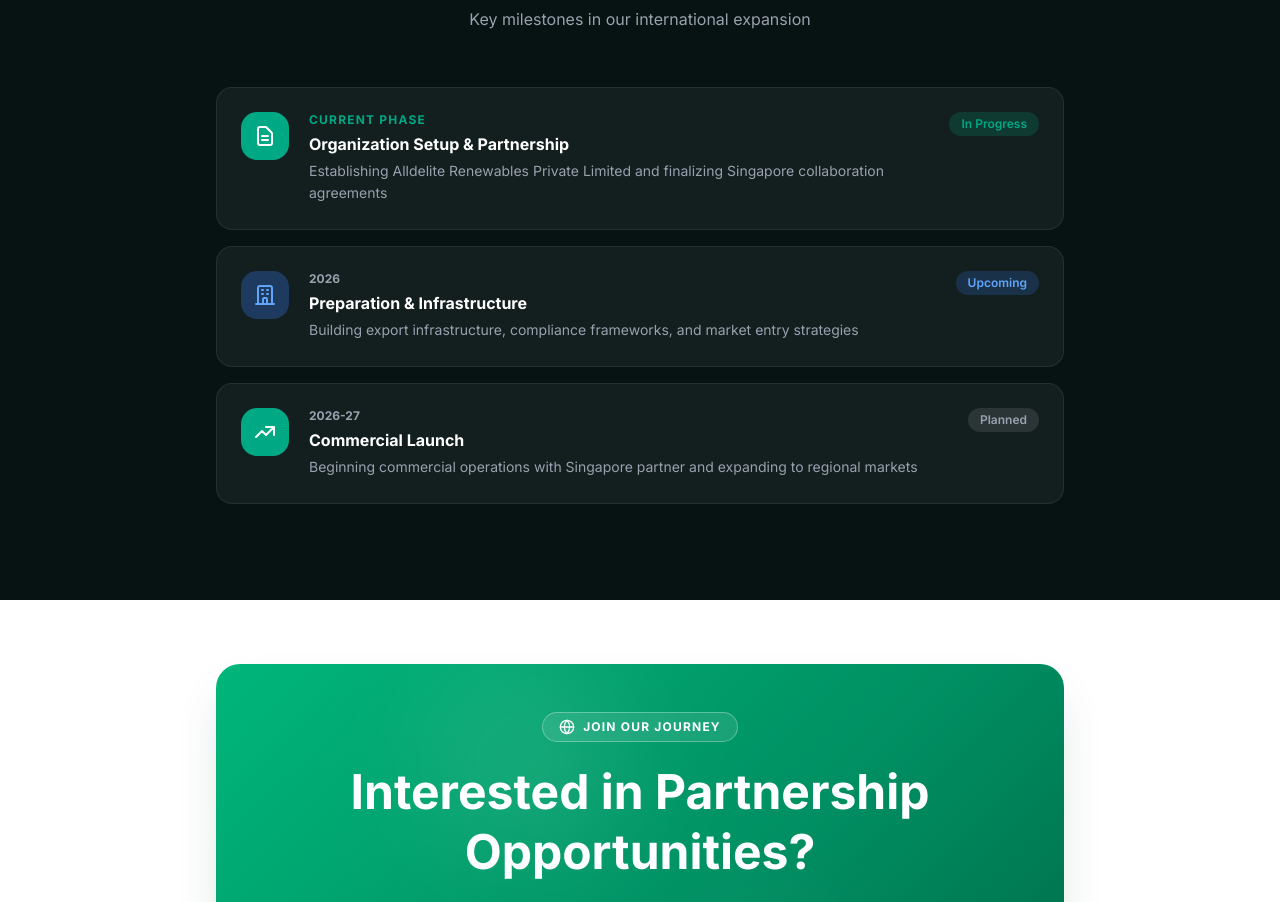
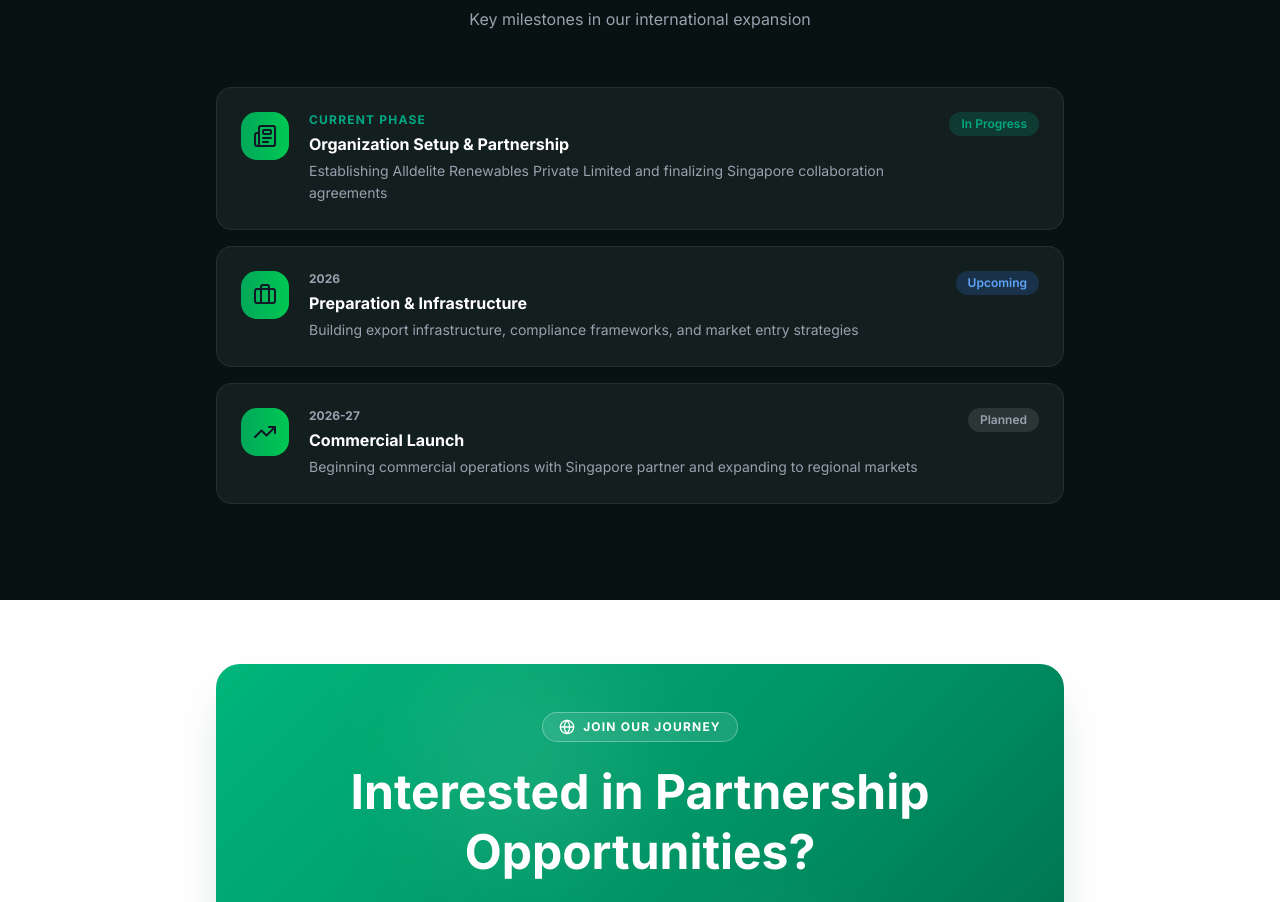
Before and after one commit to scaleoxperts/alldelite, a Next.js app: page /export in a window 1280 px wide. Shown: the part 3536-4438 px from the top of the page. Built offline with nearby package versions, Linux system fonts and the light colour scheme.

Commit message:
update(RoadmapSection): replace SVG icons with Lucide icons for improved consistency

```diff
--- a/components/export/Roadmap.export.tsx
+++ b/components/export/Roadmap.export.tsx
@@ -1,3 +1,5 @@
+import { Briefcase, Newspaper, TrendingUp } from "lucide-react";
+
 import Capsule from "../shared/Capsule";
 
 const milestones = [
@@ -8,22 +10,8 @@ const milestones = [
     desc: "Establishing Alldelite Renewables Private Limited and finalizing Singapore collaboration agreements",
     status: "In Progress",
     statusColor: "bg-[#00a884]/20 text-[#00a884]",
-    iconBg: "bg-[#00a884]",
-    icon: (
-      <svg
-        className="h-6 w-6 text-white"
-        fill="none"
-        stroke="currentColor"
-        viewBox="0 0 24 24"
-      >
-        <path
-          strokeLinecap="round"
-          strokeLinejoin="round"
-          strokeWidth={2}
-          d="M9 12h6m-6 4h6m2 5H7a2 2 0 01-2-2V5a2 2 0 012-2h5.586a1 1 0 01.707.293l5.414 5.414a1 1 0 01.293.707V19a2 2 0 01-2 2z"
-        />
-      </svg>
-    ),
+    iconBg: "bg-industries-cta",
+    icon: <Newspaper className="h-6 w-6" />,
   },
   {
     phase: null,
@@ -32,22 +20,8 @@ const milestones = [
     desc: "Building export infrastructure, compliance frameworks, and market entry strategies",
     status: "Upcoming",
     statusColor: "bg-[#3b82f6]/20 text-[#60a5fa]",
-    iconBg: "bg-[#1e3a5f]",
-    icon: (
-      <svg
-        className="h-6 w-6 text-[#60a5fa]"
-        fill="none"
-        stroke="currentColor"
-        viewBox="0 0 24 24"
-      >
-        <path
-          strokeLinecap="round"
-          strokeLinejoin="round"
-          strokeWidth={2}
-          d="M19 21V5a2 2 0 00-2-2H7a2 2 0 00-2 2v16m14 0h2m-2 0h-5m-9 0H3m2 0h5M9 7h1m-1 4h1m4-4h1m-1 4h1m-5 10v-5a1 1 0 011-1h2a1 1 0 011 1v5m-4 0h4"
-        />
-      </svg>
-    ),
+    iconBg: "bg-industries-cta ",
+    icon: <Briefcase className="h-6 w-6" />,
   },
   {
     phase: null,
@@ -56,22 +30,8 @@ const milestones = [
     desc: "Beginning commercial operations with Singapore partner and expanding to regional markets",
     status: "Planned",
     statusColor: "bg-white/10 text-gray-400",
-    iconBg: "bg-[#00a884]",
-    icon: (
-      <svg
-        className="h-6 w-6 text-white"
-        fill="none"
-        stroke="currentColor"
-        viewBox="0 0 24 24"
-      >
-        <path
-          strokeLinecap="round"
-          strokeLinejoin="round"
-          strokeWidth={2}
-          d="M13 7h8m0 0v8m0-8l-8 8-4-4-6 6"
-        />
-      </svg>
-    ),
+    iconBg: "bg-industries-cta",
+    icon: <TrendingUp className="h-6 w-6" />,
   },
 ];
 
```
